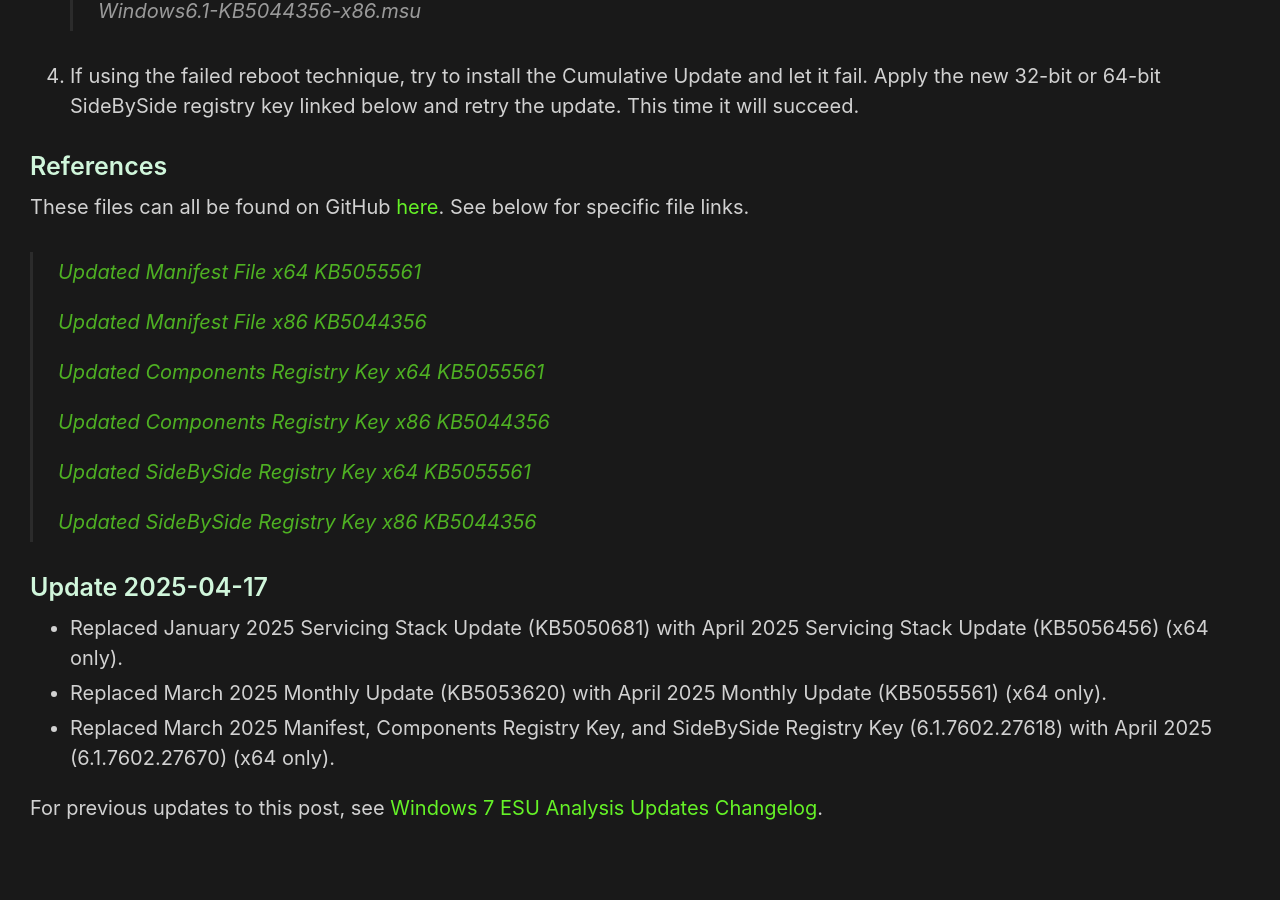
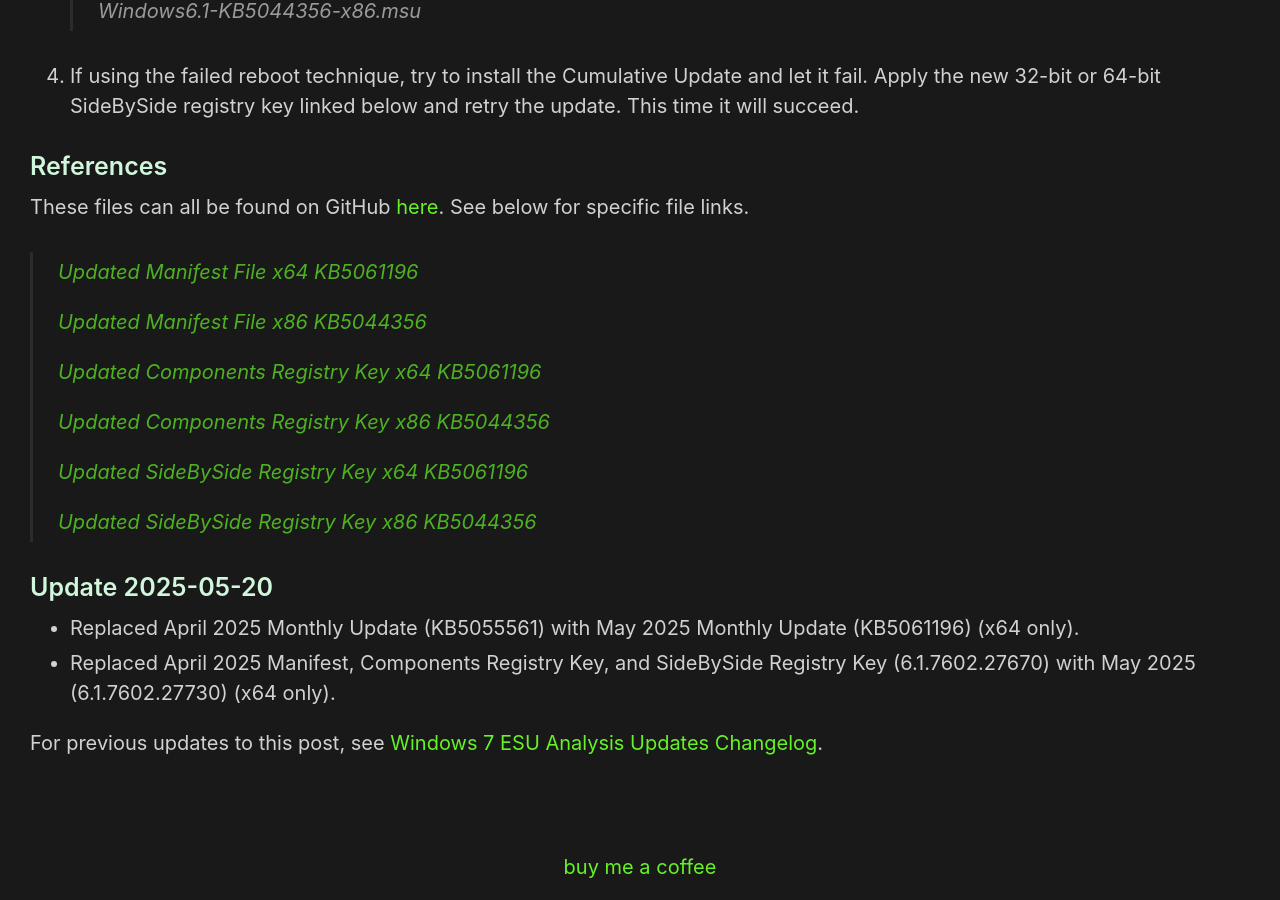
Before and after one commit to HackAndPwn/HackAndPwn.github.io, a Jekyll site: the page built from _posts/2020-09-12-windows-7-esu-analysis-updates.md, in a window 1280 px wide and 900 px high, scrolled down 2037 px. Built offline with Jekyll 4.4.1, drawn with Linux system fonts in a browser that asks for light colours; some of the changed text lies outside the part shown.

Commit message:
may 2025 updates win 7

```diff
--- a/_posts/2020-09-12-windows-7-esu-analysis-updates.md
+++ b/_posts/2020-09-12-windows-7-esu-analysis-updates.md
@@ -2,7 +2,7 @@
 layout: post
 title: Windows 7 ESU Analysis Updates
 original_date: 2020-09-12
-date: 2025-04-17
+date: 2025-05-20
 ---
 
 The original Windows 7 ESU Analysis can be found [here](https://hackandpwn.com/windows-7-esu-analysis).  With the September 2020 Cumulative Update, the technique as described no longer works to install this update.  However, only slight modifications need to be made in order for this new update to also install.
@@ -17,9 +17,9 @@
 
 Install KB4528069 as described in [Windows 7 ESU Analysis](https://hackandpwn.com/windows-7-esu-analysis).
 
-### Installing KB5055561 (April 2025 Cumulative Update)
+### Installing KB5061196 (May 2025 Cumulative Update)
 
-The April 2025 Cumulative Update includes new ESU files that bump versions past those used in KB4528069.  However, the same technique that previously applied still works.
+The May 2025 Cumulative Update includes new ESU files that bump versions past those used in KB4528069.  However, the same technique that previously applied still works.
 
 1. Install the latest Servicing Stack Update [Windows6.1-KB5056456-x64.msu](https://github.com/HackAndPwn/Windows-7-Patching/raw/master/07_ESU_Updates/01_Windows6.1-KB5056456-x64.msu) [Windows6.1-KB5039339-x86.msu](https://github.com/HackAndPwn/Windows-7-Patching/raw/master/07_ESU_Updates/01_Windows6.1-KB5039339-x86.msu).  Rebooting the machine may be required.
 2. If using the Manifest/Components registry key technique on a 64-bit system, execute the following commands:
@@ -27,7 +27,7 @@
 >
 > icacls C:\Windows\WinSxS\Manifests /grant Everyone:(F)
 >
-> copy amd64_microsoft-windows-s..edsecurityupdatesai_31bf3856ad364e35_6.1.7602.27670_none_c89c6bdc36588b52.manifest C:\Windows\WinSxS\Manifests
+> copy amd64_microsoft-windows-s..edsecurityupdatesai_31bf3856ad364e35_6.1.7602.27730_none_c8c7ad72363818b5.manifest C:\Windows\WinSxS\Manifests
 >
 > icacls C:\Windows\WinSxS\Manifests /remove Everyone
 >
@@ -37,7 +37,7 @@
 >
 > reg import SideBySideRegistryKey_x64.reg
 >
-> Windows6.1-KB5055561-x64.msu
+> Windows6.1-KB5061196-x64.msu
 3. If using the Manifest/Components registry key technique on a 32-bit system, execute the following commands:
 > takeown /f C:\Windows\WinSxS\Manifests /a
 >
@@ -60,21 +60,20 @@
 
 These files can all be found on GitHub [here](https://github.com/HackAndPwn/Windows-7-ESU-Analysis).  See below for specific file links.
 
-> [Updated Manifest File x64 KB5055561](https://github.com/HackAndPwn/Windows-7-ESU-Analysis/blob/master/2025_04/amd64_microsoft-windows-s..edsecurityupdatesai_31bf3856ad364e35_6.1.7602.27670_none_c89c6bdc36588b52.manifest)
+> [Updated Manifest File x64 KB5061196](https://github.com/HackAndPwn/Windows-7-ESU-Analysis/blob/master/2025_05/amd64_microsoft-windows-s..edsecurityupdatesai_31bf3856ad364e35_6.1.7602.27730_none_c8c7ad72363818b5.manifest)
 >
 > [Updated Manifest File x86 KB5044356](https://github.com/HackAndPwn/Windows-7-ESU-Analysis/blob/master/2024_10/x86_microsoft-windows-s..edsecurityupdatesai_31bf3856ad364e35_6.1.7602.27366_none_6c8e9c4e7ded9ec0.manifest)
 >
-> [Updated Components Registry Key x64 KB5055561](https://github.com/HackAndPwn/Windows-7-ESU-Analysis/blob/master/2025_04/ComponentsRegistryKey_x64.reg)
+> [Updated Components Registry Key x64 KB5061196](https://github.com/HackAndPwn/Windows-7-ESU-Analysis/blob/master/2025_05/ComponentsRegistryKey_x64.reg)
 >
 > [Updated Components Registry Key x86 KB5044356](https://github.com/HackAndPwn/Windows-7-ESU-Analysis/blob/master/2024_10/ComponentsRegistryKey_x86.reg)
 >
-> [Updated SideBySide Registry Key x64 KB5055561](https://github.com/HackAndPwn/Windows-7-ESU-Analysis/blob/master/2025_04/SideBySideRegistryKey_x64.reg)
+> [Updated SideBySide Registry Key x64 KB5061196](https://github.com/HackAndPwn/Windows-7-ESU-Analysis/blob/master/2025_05/SideBySideRegistryKey_x64.reg)
 >
 > [Updated SideBySide Registry Key x86 KB5044356](https://github.com/HackAndPwn/Windows-7-ESU-Analysis/blob/master/2024_10/SideBySideRegistryKey_x86.reg)
 
-### Update 2025-04-17
-* Replaced January 2025 Servicing Stack Update (KB5050681) with April 2025 Servicing Stack Update (KB5056456) (x64 only).
-* Replaced March 2025 Monthly Update (KB5053620) with April 2025 Monthly Update (KB5055561) (x64 only).
-* Replaced March 2025 Manifest, Components Registry Key, and SideBySide Registry Key (6.1.7602.27618) with April 2025 (6.1.7602.27670) (x64 only).
+### Update 2025-05-20
+* Replaced April 2025 Monthly Update (KB5055561) with May 2025 Monthly Update (KB5061196) (x64 only).
+* Replaced April 2025 Manifest, Components Registry Key, and SideBySide Registry Key (6.1.7602.27670) with May 2025 (6.1.7602.27730) (x64 only).
 
 For previous updates to this post, see [Windows 7 ESU Analysis Updates Changelog](https://hackandpwn.com/windows-7-esu-analysis-updates-changelog/).
```
Also changed, not shown: _posts/2020-05-23-windows-7-esu-patching-changelog.md (+9 -0 lines), _posts/2020-05-23-windows-7-esu-patching.md (+6 -12 lines), _posts/2020-09-12-windows-7-esu-analysis-updates-changelog.md (+5 -0 lines).
